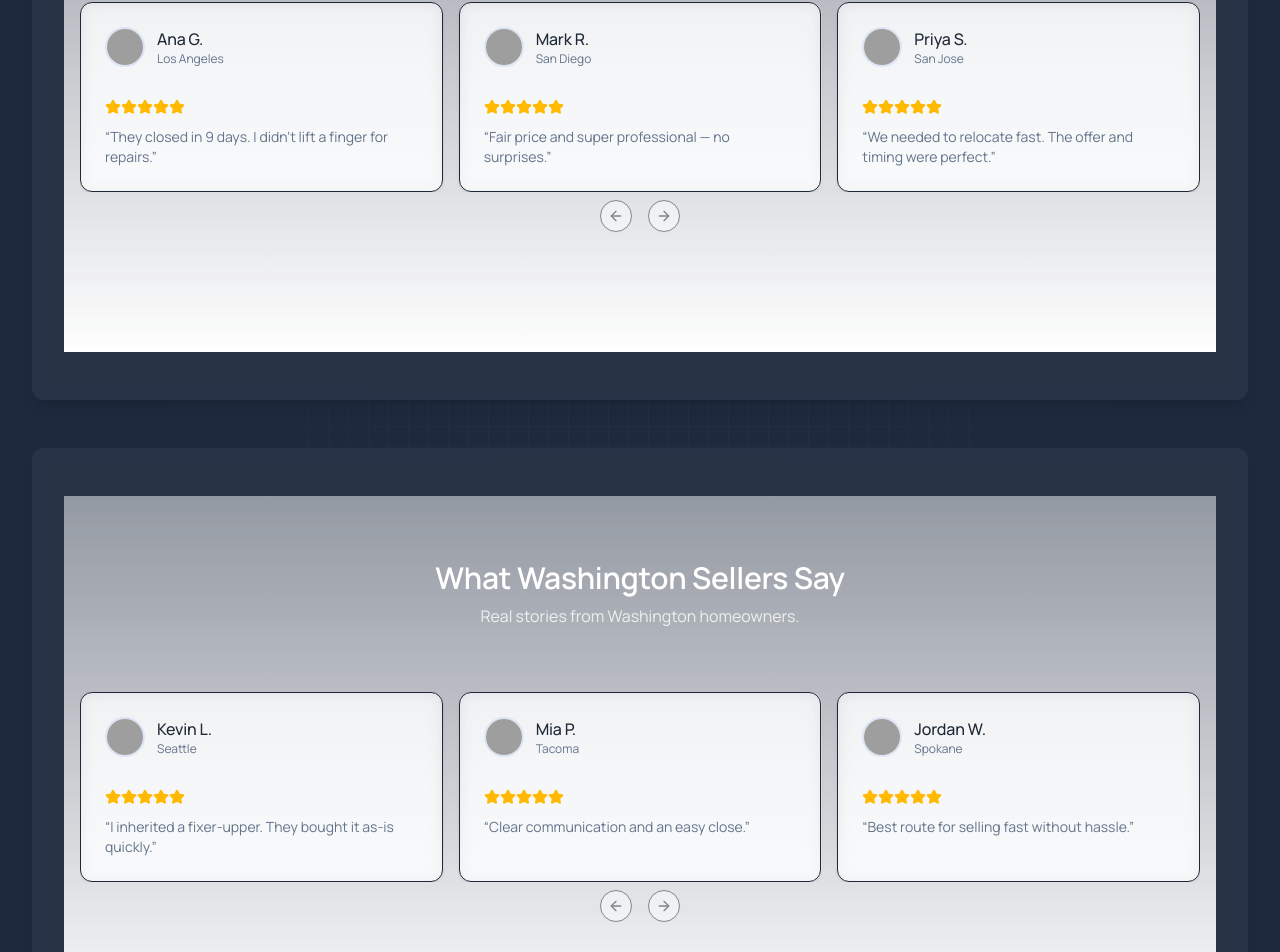
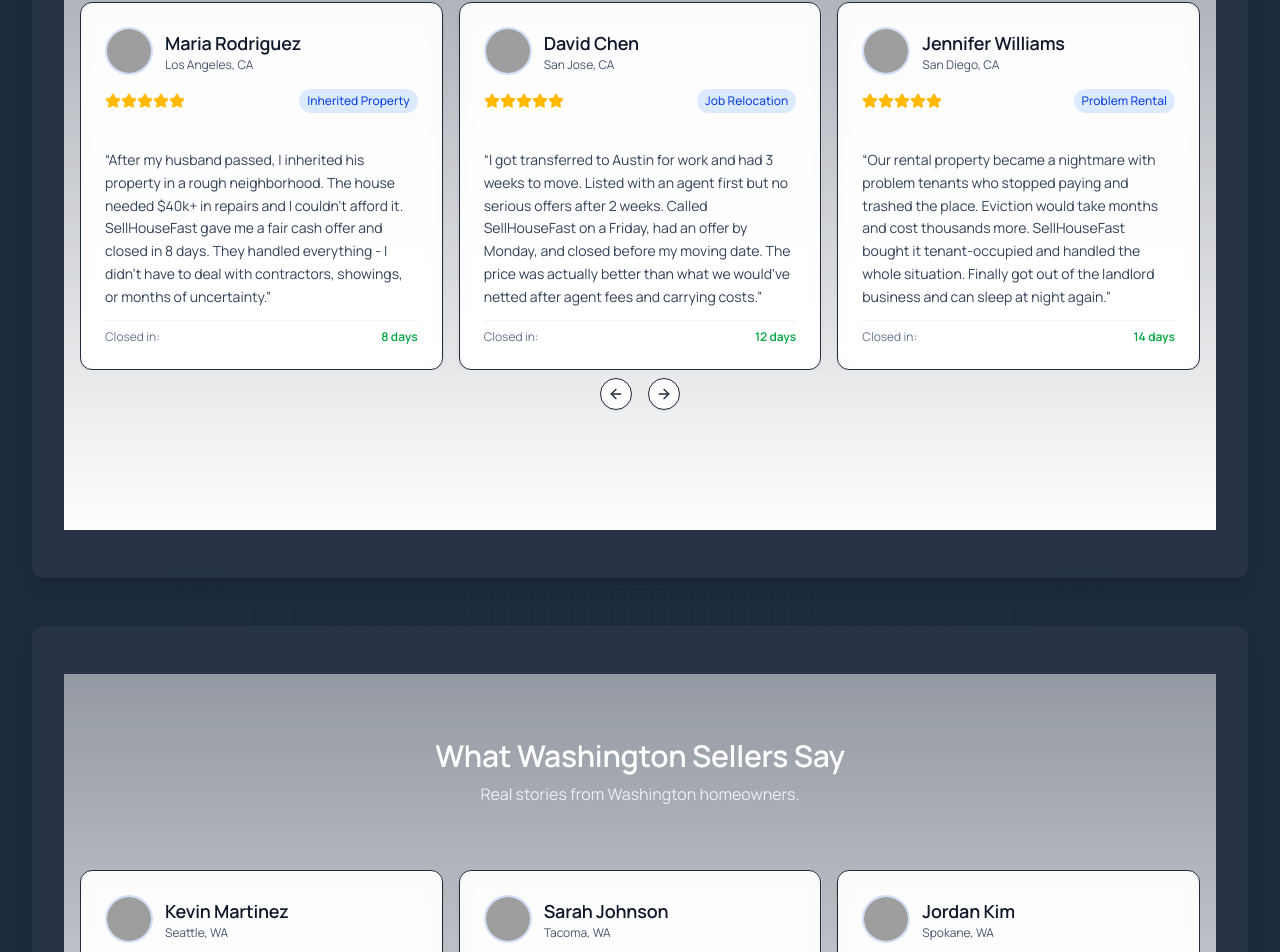
Before and after one commit to MarkTheCoderShark/buyhousefast, a Next.js app: page / in a window 1280 px wide. Shown: the part 3317-4269 px from the top of the page. Built offline with nearby package versions, Linux system fonts and the light colour scheme; grey boxes are pictures that could not be loaded.

Commit message:
feat: enhance California testimonials with realistic detailed stories, improved design and authentic customer situations

```diff
--- a/src/components/sections/Testimonials.tsx
+++ b/src/components/sections/Testimonials.tsx
@@ -22,15 +22,81 @@ export default function Testimonials({
   const testimonials = useMemo(() => {
     if (state === "California") {
       return [
-        { name: "Ana G.", city: "Los Angeles", text: "They closed in 9 days. I didn't lift a finger for repairs.", stars: 5 },
-        { name: "Mark R.", city: "San Diego", text: "Fair price and super professional — no surprises.", stars: 5 },
-        { name: "Priya S.", city: "San Jose", text: "We needed to relocate fast. The offer and timing were perfect.", stars: 5 },
+        {
+          name: "Maria Rodriguez",
+          city: "Los Angeles, CA",
+          text: "After my husband passed, I inherited his property in a rough neighborhood. The house needed $40k+ in repairs and I couldn't afford it. SellHouseFast gave me a fair cash offer and closed in 8 days. They handled everything - I didn't have to deal with contractors, showings, or months of uncertainty.",
+          stars: 5,
+          situation: "Inherited Property",
+          timeframe: "8 days"
+        },
+        {
+          name: "David Chen",
+          city: "San Jose, CA",
+          text: "I got transferred to Austin for work and had 3 weeks to move. Listed with an agent first but no serious offers after 2 weeks. Called SellHouseFast on a Friday, had an offer by Monday, and closed before my moving date. The price was actually better than what we would've netted after agent fees and carrying costs.",
+          stars: 5,
+          situation: "Job Relocation",
+          timeframe: "12 days"
+        },
+        {
+          name: "Jennifer Williams",
+          city: "San Diego, CA",
+          text: "Our rental property became a nightmare with problem tenants who stopped paying and trashed the place. Eviction would take months and cost thousands more. SellHouseFast bought it tenant-occupied and handled the whole situation. Finally got out of the landlord business and can sleep at night again.",
+          stars: 5,
+          situation: "Problem Rental",
+          timeframe: "14 days"
+        },
+        {
+          name: "Robert & Linda Park",
+          city: "Sacramento, CA",
+          text: "We fell behind on mortgage payments after Linda's cancer diagnosis. The bank started foreclosure proceedings and we were panicking. SellHouseFast moved fast, paid off our loan, and we walked away with enough cash to get back on our feet. They treated us with dignity during the worst time of our lives.",
+          stars: 5,
+          situation: "Pre-Foreclosure",
+          timeframe: "7 days"
+        },
+        {
+          name: "Amanda Torres",
+          city: "Oakland, CA",
+          text: "Divorce was messy and we just wanted to split the house proceeds quickly. Neither of us wanted to deal with repairs, staging, or showings. SellHouseFast made it simple - one fair offer, quick close, clean split. Helped us both move on faster.",
+          stars: 5,
+          situation: "Divorce",
+          timeframe: "10 days"
+        },
+        {
+          name: "Mike Thompson",
+          city: "Fresno, CA",
+          text: "Bought a flip house that turned into a money pit. Foundation issues, electrical problems, permit violations - I was in over my head. SellHouseFast bought it knowing all the problems and gave me enough to pay off my hard money loan. Saved me from bankruptcy.",
+          stars: 5,
+          situation: "Failed Flip",
+          timeframe: "6 days"
+        }
       ];
     }
     return [
-      { name: "Kevin L.", city: "Seattle", text: "I inherited a fixer-upper. They bought it as-is quickly.", stars: 5 },
-      { name: "Mia P.", city: "Tacoma", text: "Clear communication and an easy close.", stars: 5 },
-      { name: "Jordan W.", city: "Spokane", text: "Best route for selling fast without hassle.", stars: 5 },
+      {
+        name: "Kevin Martinez",
+        city: "Seattle, WA",
+        text: "I inherited my grandmother's house but lived in Portland. The property needed major work and I couldn't manage repairs from a distance. SellHouseFast gave me a fair cash offer and handled everything remotely. No stress, no trips back and forth.",
+        stars: 5,
+        situation: "Inherited Property",
+        timeframe: "11 days"
+      },
+      {
+        name: "Sarah Johnson",
+        city: "Tacoma, WA",
+        text: "Military relocation meant we had 30 days to sell and move across country. Traditional listing wasn't realistic with our timeline. SellHouseFast closed in 2 weeks and we got to focus on our family instead of house showings.",
+        stars: 5,
+        situation: "Military Move",
+        timeframe: "14 days"
+      },
+      {
+        name: "Jordan Kim",
+        city: "Spokane, WA",
+        text: "Divorce was dragging on and we needed to liquidate assets. The house was our biggest asset but neither of us wanted to deal with repairs or realtor commissions. SellHouseFast made it simple and fast so we could both move forward.",
+        stars: 5,
+        situation: "Divorce",
+        timeframe: "9 days"
+      },
     ];
   }, [state]);
 
@@ -46,28 +112,43 @@ export default function Testimonials({
       </div>
 
       <div className="relative z-10">
-        <Carousel className="py-6" opts={{ align: "start", loop: testimonials.length > 3 }}>
+        <Carousel className="py-6" opts={{ align: "start", loop: true, skipSnaps: false, dragFree: true }}>
           <CarouselContent className="-ml-2 md:-ml-4">
             {testimonials.map((t, idx) => (
-              <CarouselItem key={idx} className="pl-2 md:basis-1/2 lg:basis-1/3 md:pl-4">
-                <Card className="h-full border bg-card/50 backdrop-blur-sm hover:shadow-md transition-shadow duration-200">
-                  <CardHeader className="pb-2 flex flex-row items-center gap-3">
-                    <Avatar className="h-10 w-10 border-2 border-primary/10">
-                      <AvatarImage src={`https://avatar.vercel.sh/${t.name.replace(' ', '')}.png`} alt={t.name} />
-                      <AvatarFallback>{getInitials(t.name)}</AvatarFallback>
-                    </Avatar>
-                    <div>
-                      <h3 className="text-base font-medium">{t.name}</h3>
-                      <p className="text-xs text-muted-foreground">{t.city}</p>
+              <CarouselItem key={idx} className="pl-2 md:basis-1/2 lg:basis-1/2 xl:basis-1/3 md:pl-4">
+                <Card className="h-full border bg-white/90 backdrop-blur-sm hover:shadow-lg transition-all duration-300 hover:scale-[1.02]">
+                  <CardHeader className="pb-3">
+                    <div className="flex items-center gap-3 mb-2">
+                      <Avatar className="h-12 w-12 border-2 border-primary/20">
+                        <AvatarImage src={`https://avatar.vercel.sh/${t.name.replace(/\s+/g, '')}.png`} alt={t.name} />
+                        <AvatarFallback className="text-sm font-semibold">{getInitials(t.name)}</AvatarFallback>
+                      </Avatar>
+                      <div className="flex-1">
+                        <h3 className="text-lg font-semibold text-slate-900">{t.name}</h3>
+                        <p className="text-xs text-slate-600">{t.city}</p>
+                      </div>
+                    </div>
+                    <div className="flex items-center justify-between">
+                      <div className="flex" aria-label={`${t.stars} star rating`}>
+                        {Array.from({ length: 5 }).map((_, i) => (
+                          <Star key={i} size={16} className={cn("fill-current", i < t.stars ? "text-amber-400" : "text-slate-300")} />
+                        ))}
+                      </div>
+                      {(t as any).situation && (
+                        <span className="text-xs bg-blue-100 text-blue-700 px-2 py-1 rounded-full font-medium">
+                          {(t as any).situation}
+                        </span>
+                      )}
                     </div>
                   </CardHeader>
-                  <CardContent className="space-y-3">
-                    <div className="flex" aria-label={`${t.stars} star rating`}>
-                      {Array.from({ length: 5 }).map((_, i) => (
-                        <Star key={i} size={16} className={cn("fill-current", i < t.stars ? "text-amber-400" : "text-muted stroke-muted fill-muted")} />
-                      ))}
-                    </div>
-                    <p className="text-sm text-muted-foreground">&ldquo;{t.text}&rdquo;</p>
+                  <CardContent className="space-y-3 pt-0">
+                    <p className="text-sm text-slate-700 leading-relaxed">&ldquo;{t.text}&rdquo;</p>
+                    {(t as any).timeframe && (
+                      <div className="flex items-center justify-between pt-2 border-t border-slate-100">
+                        <span className="text-xs text-slate-500">Closed in:</span>
+                        <span className="text-xs font-semibold text-green-600">{(t as any).timeframe}</span>
+                      </div>
+                    )}
                   </CardContent>
                 </Card>
               </CarouselItem>
```
